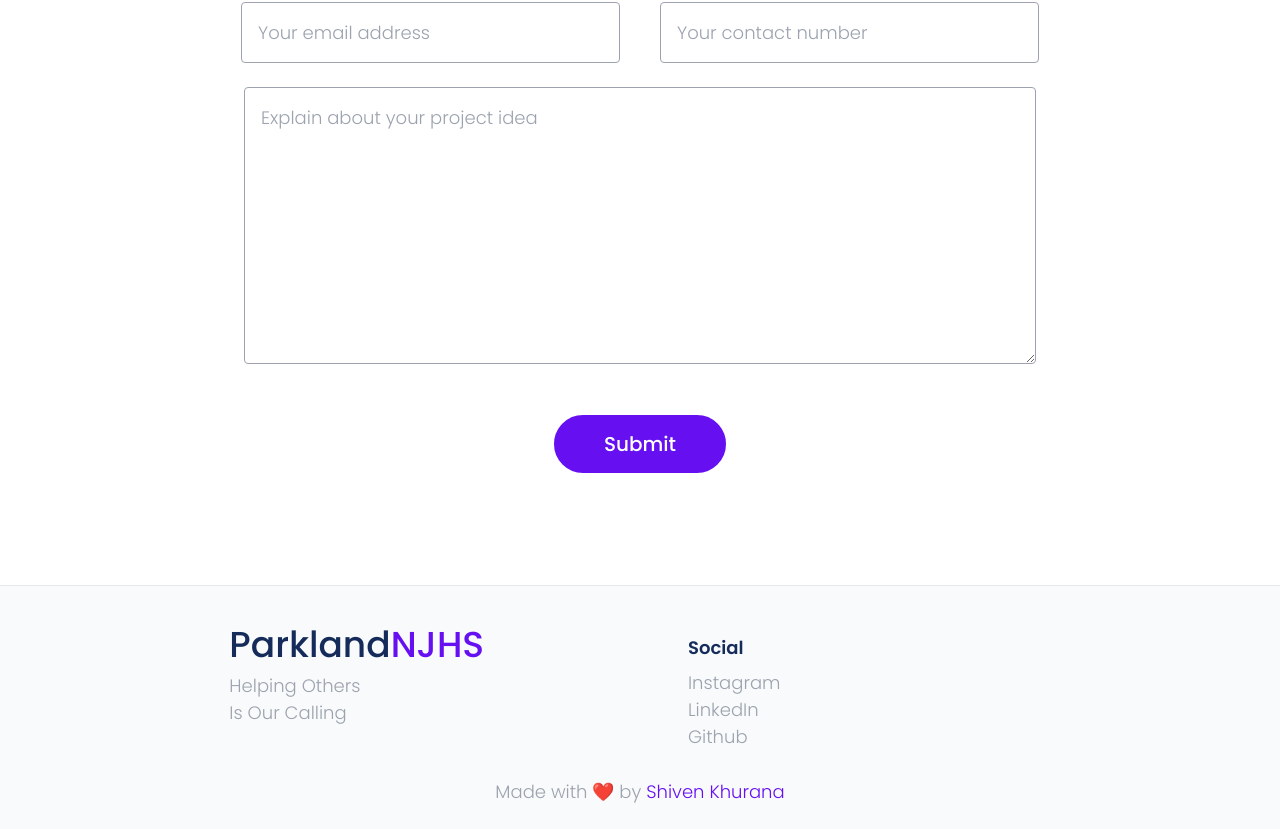
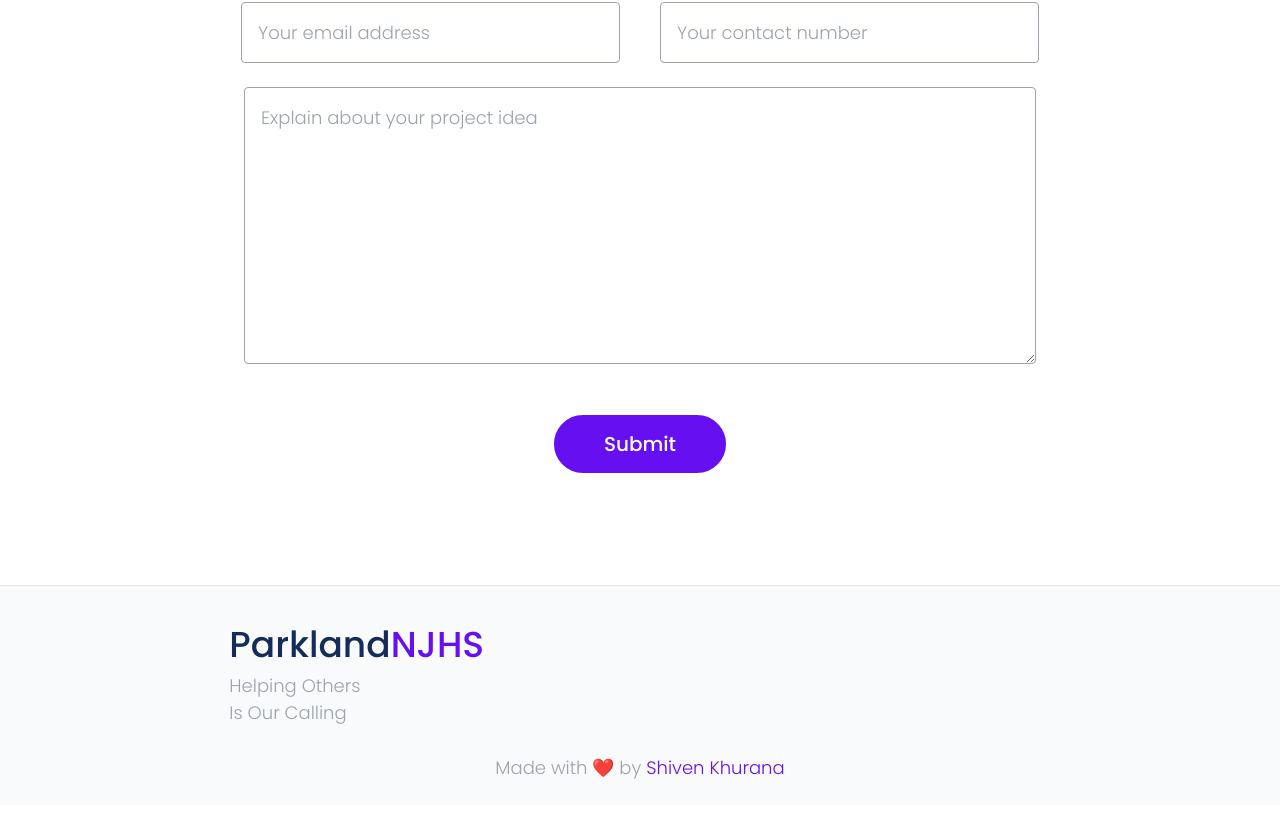
Before and after one commit to ShivenKhurana1/NJHS-Website, a React (Create React App) app: page /discuss-project in a window 1280 px wide. Shown: the part 397-1226 px from the top of the page. After the commit the page ends 1202 px from the top, so only its background shows below. Built offline with nearby package versions, Linux system fonts and the light colour scheme.

Commit message:
Update Footer.js

```diff
--- a/src/parts/Footer.js
+++ b/src/parts/Footer.js
@@ -22,19 +22,7 @@ export default function Footer() {
             </p>
           </div>
           <div className="w-1/3 ml-16 sm:ml-0 mt-0">
-            <h1 className="text-lg text-theme-blue pt-4 pb-2">
-              Social
-            </h1>
-            <Button href="https://www.instagram.com/racmathafidz/" type="link" target="_blank" className="flex text-lg text-gray-400 font-light hover:underline" isExternal>
-              Instagram
-            </Button>
-            <Button href="https://www.linkedin.com/in/racmat-hafidz-89982a156/" type="link" target="_blank" className="flex text-lg text-gray-400 font-light hover:underline" isExternal>
-              LinkedIn
-            </Button>
-            <Button href="https://github.com/racmathafidz" type="link" target="_blank" className="flex text-lg text-gray-400 font-light hover:underline" isExternal>
-              Github
-            </Button>
-          </div>
+                      </div>
         </div>
         <div className="flex-col text-center mt-7">
           <div className="flex-row">
```
